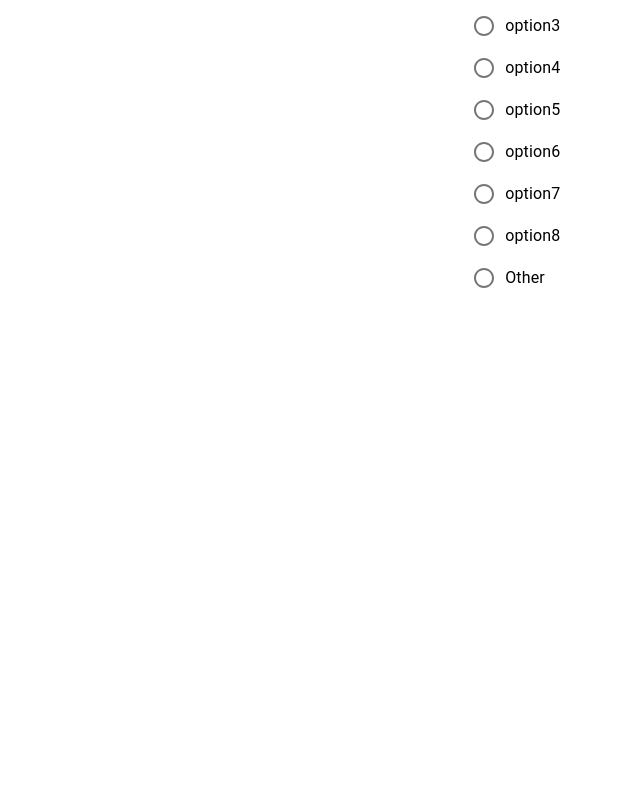
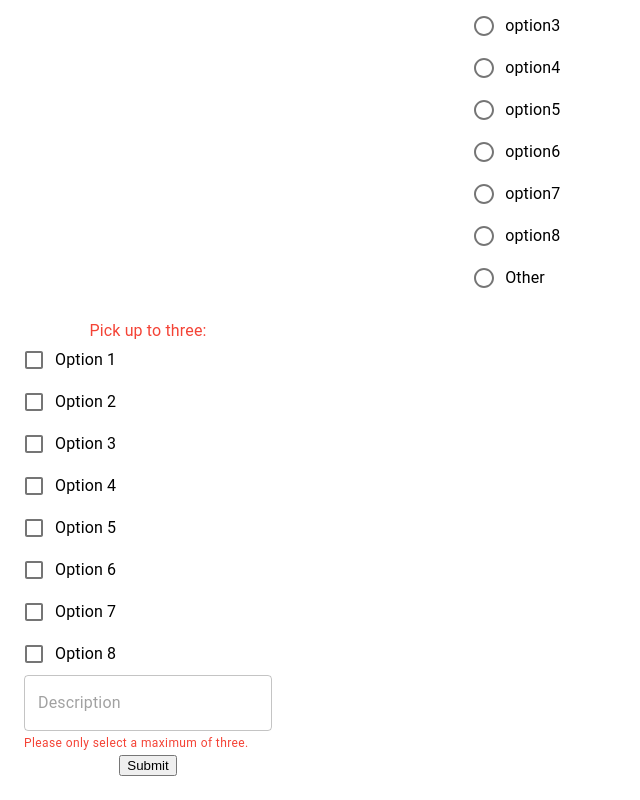
Before and after one commit to fjjes/project3-Hive, a React (Create React App) app in the folder client/: page / in a window 1280 px wide. Shown: the part 822-1622 px from the top of the page, without its empty margins (0-640 px from the left). Before the commit the page ends 1121 px from the top, so only its background shows below. Built offline with nearby package versions, Linux system fonts and the light colour scheme.

Commit message:
Add checkbox component

```diff
--- a/client/src/components/Form.js
+++ b/client/src/components/Form.js
@@ -4,6 +4,7 @@ import Comment from "./questiontypes/Comment";
 import SelectInput from "./questiontypes/SelectInput";
 import Slider from "./questiontypes/Slider";
 import RadioButtons from "./questiontypes/RadioButtons";
+import Checkboxes from "./questiontypes/Checkboxes";
 
 const Form = () => {
   return (
@@ -13,6 +14,7 @@ const Form = () => {
       <SelectInput />
       <Slider />
       <RadioButtons/>
+      <Checkboxes />
     </div>
   );
 };
--- /dev/null
+++ b/client/src/components/questiontypes/Checkboxes.js
@@ -0,0 +1,104 @@
+import React, { useState } from 'react';
+import { makeStyles } from '@material-ui/core/styles';
+import FormLabel from '@material-ui/core/FormLabel';
+import FormControl from '@material-ui/core/FormControl';
+import FormGroup from '@material-ui/core/FormGroup';
+import FormControlLabel from '@material-ui/core/FormControlLabel';
+import FormHelperText from '@material-ui/core/FormHelperText';
+import Checkbox from '@material-ui/core/Checkbox';
+import { TextField } from '@material-ui/core';
+
+const useStyles = makeStyles((theme) => ({
+  root: {
+    display: 'flex',
+  },
+  formControl: {
+    margin: theme.spacing(3),
+  },
+}));
+
+ function Checkboxes() {
+  const classes = useStyles();
+  const [state, setState] = useState({
+    option1: false,
+    option2: false,
+    option3: false,
+    option4: false,
+    option5: false,
+    option6: false,
+    option7: false,
+    option8: false
+  });
+
+  const handleChange = (event) => {
+    setState({ ...state, [event.target.name]: event.target.checked });
+    console.log(event.target.name, event.target.checked)
+  };
+
+  const { option1, option2, option3, option4, option5, option6, option7, option8 } = state;
+  const error = [option1, option2, option3, option4, option5, option6, option7, option8].filter((v) => v).length !== 3;
+
+  const [comment, setComment] = useState("");
+
+  const handleSubmit = () => {
+    console.log("Option 8 comment: ", comment);
+  }
+
+  return (
+    <div className={classes.root}>
+      <FormControl error={error} component="fieldset" className={classes.formControl}>
+        <FormLabel component="legend">Pick up to three:</FormLabel>
+        <FormGroup>
+          <FormControlLabel
+            control={<Checkbox checked={option1} onChange={handleChange} name="option1" />}
+            label="Option 1"
+          />
+          <FormControlLabel
+            control={<Checkbox checked={option2} onChange={handleChange} name="option2" />}
+            label="Option 2"
+          />
+          <FormControlLabel
+            control={<Checkbox checked={option3} onChange={handleChange} name="option3" />}
+            label="Option 3"
+          />
+          <FormControlLabel
+            control={<Checkbox checked={option4} onChange={handleChange} name="option4" />}
+            label="Option 4"
+          />
+          <FormControlLabel
+            control={<Checkbox checked={option5} onChange={handleChange} name="option5" />}
+            label="Option 5"
+          />
+          <FormControlLabel
+            control={<Checkbox checked={option6} onChange={handleChange} name="option6" />}
+            label="Option 6"
+          />
+          <FormControlLabel
+            control={<Checkbox checked={option7} onChange={handleChange} name="option7" />}
+            label="Option 7"
+          />
+          <FormControlLabel
+            control={<Checkbox checked={option8} onChange={handleChange} name="option8" />}
+            label="Option 8"
+          />
+          <TextField
+            id="outlined-basic"
+            variant="outlined"
+            placeholder="Description"
+            name="option8"
+            value={comment}
+            onChange={(e) => setComment(e.target.value)}
+            />
+        </FormGroup>
+        <FormHelperText>Please only select a maximum of three.</FormHelperText>
+      <div>
+        <button onClick={handleSubmit} type="submit">
+          Submit
+        </button>
+      </div>
+      </FormControl>
+    </div>
+  );
+}
+
+export default Checkboxes;
```
